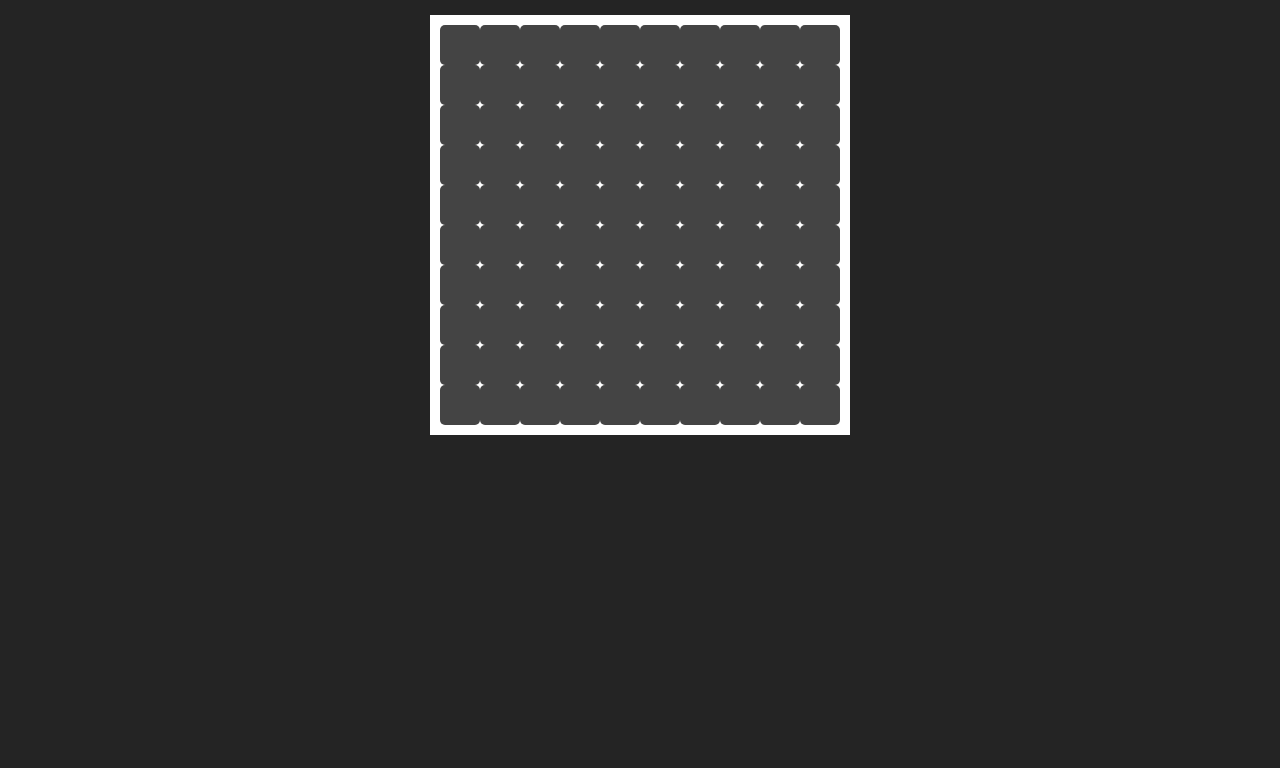
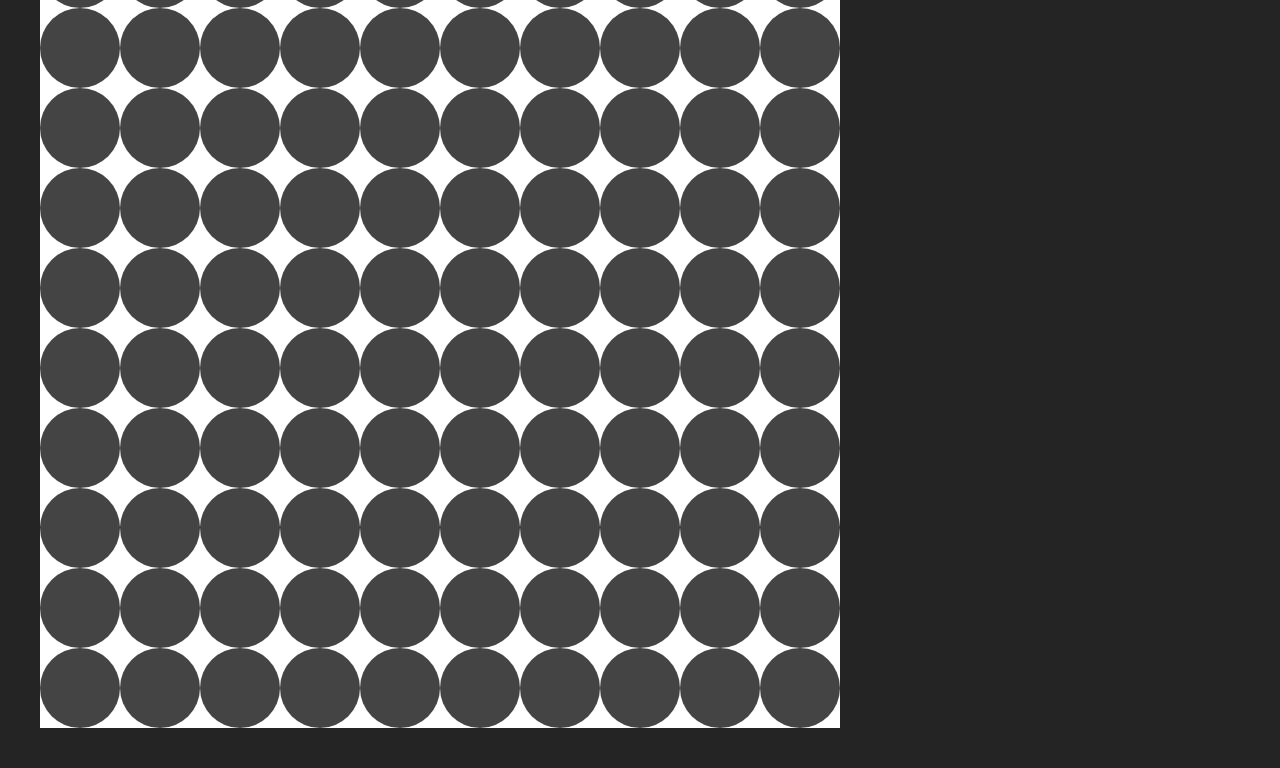
Before and after one commit to mikatalk/vite-web-app, a website built with Vite: page index.html in a window 1280 px wide. Shown: the part 237-1005 px from the top of the page. Before the commit the page ends 800 px from the top, so only its background shows below. Built offline with nearby package versions, Linux system fonts and the light colour scheme.

Commit message:
Coding again

```diff
--- a/index.html
+++ b/index.html
@@ -2,8 +2,8 @@
 <html lang="en">
   <head>
     <meta charset="UTF-8" />
-    <!-- <meta name="viewport" content="width=device-width, initial-scale=1.0" /> -->
-    <meta name="viewport" content="width=device-width, initial-scale=1.0, maximum-scale=1.0, user-scalable=no" />
+    <meta name="viewport" content="width=device-width, initial-scale=1.0" />
+    <!-- <meta name="viewport" content="width=device-width, initial-scale=1.0, maximum-scale=1.0, user-scalable=no" /> -->
     <link rel="icon" type="image/svg+xml" href="/vite.svg" />
     <link rel="apple-touch-icon" href="/icon.png">
     <title>Vite App</title>
--- a/src/styles/style.scss
+++ b/src/styles/style.scss
@@ -29,22 +29,15 @@ body {
   margin: 0;
   display: flex;
   place-items: center;
-  min-width: 320px;
+  // min-width: 80px;
   min-height: 100vh;
+  padding: 0;
 }
 
 h1 {
   font-size: 3.2em;
   line-height: 1.1;
 }
-
-#app {
-  max-width: 800px;
-  margin: 0 auto;
-  padding: 2rem;
-  text-align: center;
-}
-
 
 button {
   border-radius: 8px;
@@ -82,20 +75,49 @@ button:focus-visible {
 
 
 #app {
+  margin: 0 auto;
+  margin: 40px;
+  padding: 0px;
+  text-align: center;
+  max-width: 800px;
+
+  width: calc(100% - 80px);
+
   .grid {
-    display: grid;
-    padding: 10px;
-    grid-template-columns: 10% 10% 10% 10% 10% 10% 10% 10% 10% 10%;
-    grid-gap: 0px;
+    // display: grid;
+    // padding: 0px;
+    // grid-template-columns: 10% 10% 10% 10% 10% 10% 10% 10% 10% 10%;
+    // grid-gap: 0px;
     background-color: #fff;
     color: #444;
+    // width: calc(100% - 40px);
+
+
+
+    margin: 0 auto;
+  display: grid;
+  grid-gap: 0;
+  // grid-template-columns: repeat(10, calc(calc(100% - 12px) * 0.1));
+  grid-template-columns: repeat(10,10%);
+  grid-template-rows: repeat(10, 10%);
+  grid-auto-flow: row;
+
+  grid-template-rows: auto;
+  grid-auto-flow: row;
+  align-items: stretch;
+
 
     .box {
+      position: relative;
       background-color: #444;
       color: #fff;
-      border-radius: 5px;
-      padding: 20px;
-      font-size: 150%;
+      border-radius: 50%;
+      box-sizing: content-box;
+      width: 100%;
+      height: 0;
+      padding-bottom: 100%;
+
+      box-sizing: border-box;
     }
   }
 }
```
